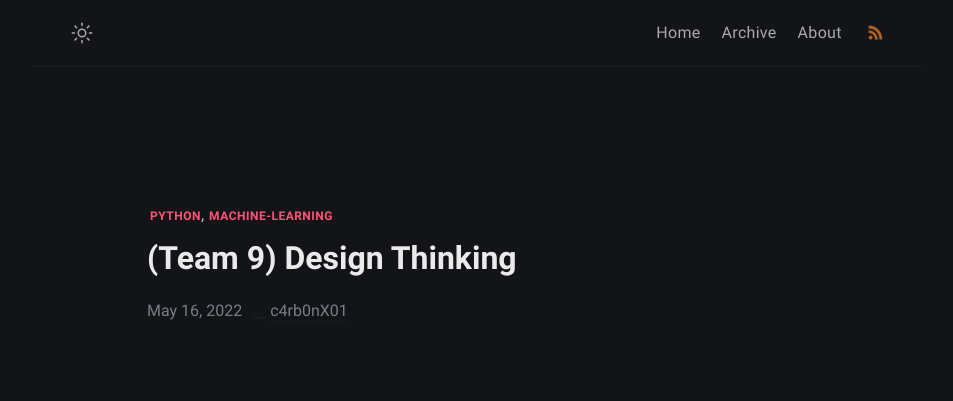
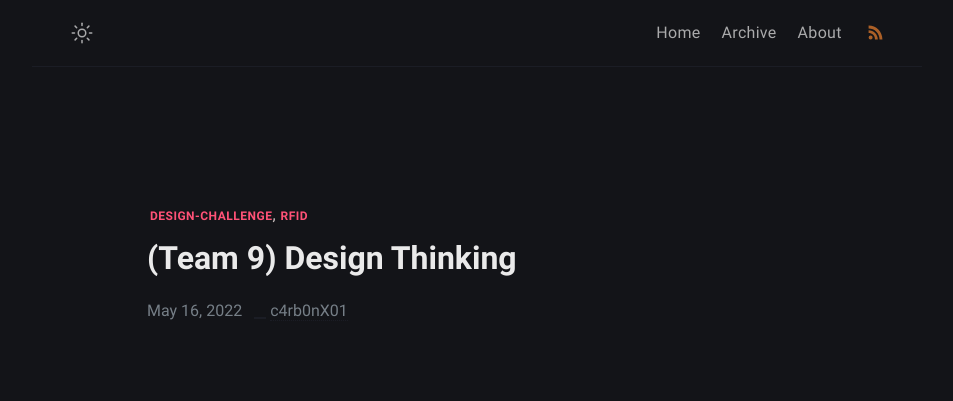
Before and after one commit to c4rb0nX01/c4rb0n.github.io, a Jekyll site: the page built from _posts/python-notes-from-Intro-to-machine-learning/2021-10-31-python-notes-from-Intro-to-machine-learning.md, in a window 1280 px wide. Shown: the top 401 px of the page, without its empty margins (163-1116 px from the left). Built offline with Jekyll 4.4.1, drawn with Linux system fonts in a browser that asks for light colours.

Commit message:
Update 2021-10-31-python-notes-from-Intro-to-machine-learning.md

```diff
--- a/_posts/python-notes-from-Intro-to-machine-learning/2021-10-31-python-notes-from-Intro-to-machine-learning.md
+++ b/_posts/python-notes-from-Intro-to-machine-learning/2021-10-31-python-notes-from-Intro-to-machine-learning.md
@@ -1,6 +1,6 @@
 ---
 title: (Team 9) Design Thinking
 date: 2022-05-16 10:00:00 +07:00
-tags: [python, machine-learning]
+tags: [Design-challenge, RFID]
 description: this is description!
 ---
```
